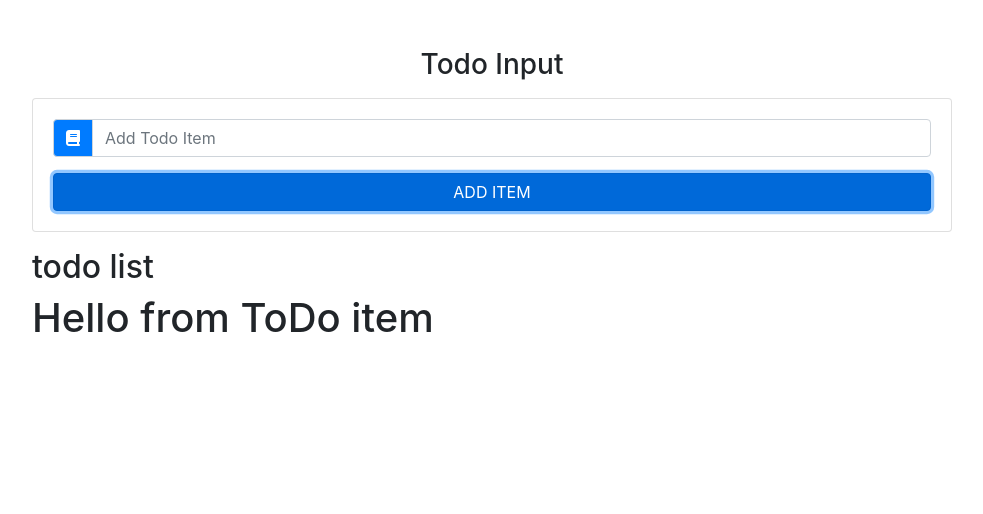
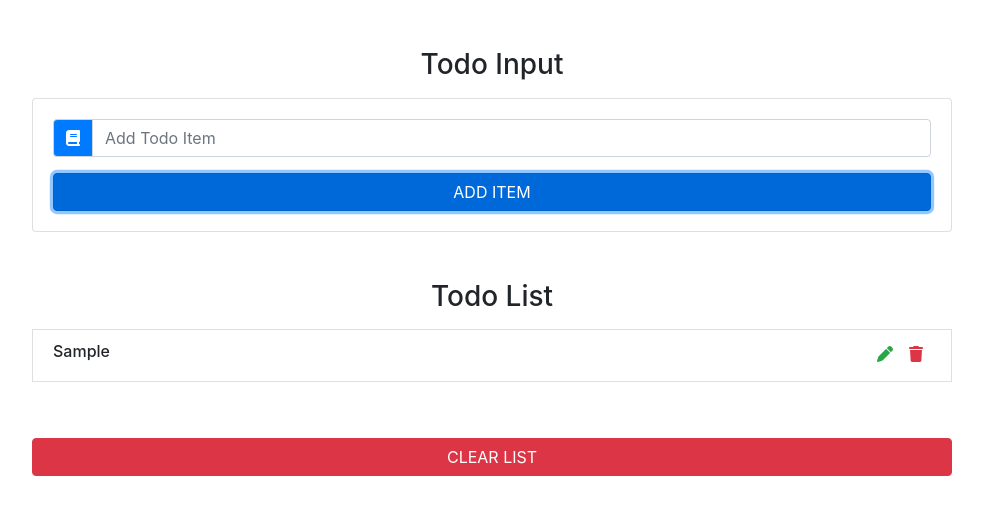
Before and after one commit to vulkov-debug/react-todo-list, a React (Create React App) app: page / in a window 1280 px wide. Both pictures are taken after typing "Sample" into the empty fields and a click on the button "ADD ITEM". Shown: the top 514 px of the page, without its empty margins (148-1131 px from the left). Built offline with nearby package versions, Linux system fonts and the light colour scheme.

Commit message:
ClearList and Delete Ready

```diff
--- a/src/App.js
+++ b/src/App.js
@@ -15,24 +15,35 @@
       item: e.target.value
     });
   }
+
+  clearList = () => {
+    this.setState({
+      items: []
+    })
+  }
+
   handleSubmit = (e) => {
    e.preventDefault();
   const newItem = {
     id: this.state.id,
     title: this.state.item
   }
+
   const updatedItems =  [...this.state.items, newItem ]
   this.setState({
     items: updatedItems,
     item: '',
     id: uuidv4(),
     editItem: false
-  }, () => console.log(this.state)
+  }
   );
   };
 
   handleDelete = (id) => {
-    console.log(`handleDelete ${id}`);
+    const filteredItems = this.state.items.filter(item => item.id !== id)
+    this.setState({
+      items: filteredItems
+    })
   }
   handleEdit = (id) => {
     console.log(`handleEdit ${id}`);
--- a/src/components/TodoItem.js
+++ b/src/components/TodoItem.js
@@ -2,10 +2,17 @@
 
 export default class TodoItem extends Component {
     render() {
-        return (
-            <div>
-               <h1>Hello from ToDo item</h1>
-            </div>
-        )
+        const {title, handleDelete, handleEdit} = this.props;
+        return <li className='list-group-item text-capitalize d-flex justify-content-between my-2'>
+    <h6>{title}</h6>
+    <div className="todo-icon">
+        <span className='mx-2 text-success' onClick={handleEdit}>
+            <i className="fas fa-pen"></i>
+        </span>
+        <span className='mx-2 text-danger' onClick={handleDelete}>
+            <i className="fas fa-trash"></i>
+        </span>
+    </div>
+        </li>
     }
 }
--- a/src/components/TodoList.js
+++ b/src/components/TodoList.js
@@ -1,16 +1,20 @@
 import React, { Component } from 'react'
 import Item from './TodoItem';
+import TodoItem from './TodoItem';
 
 export default class TodoList extends Component {
     render() {
+        const {items, clearList, handleDelete, handleEdit} = this.props;
         return (
-            <div>
-               <section>
-                   <h2>todo list</h2>
-                   <Item/>
-               </section>
-            </div>
+          <ul className="list-group my-5">
+              <h3 className="text-capitalize text-center">todo list</h3>
+              {items.map(item =>{return <TodoItem key={item.id} title={item.title}
+              handleDelete={() => handleDelete(item.id)}
+              handleEdit={() => handleEdit(item.id)}></TodoItem>})}
+              <button type='button' className="btn btn-danger b-block text-uppercase mt-5" onClick={clearList}>
+                  clear list
+              </button>
+          </ul>
         )
     }
 }
-/////
```
